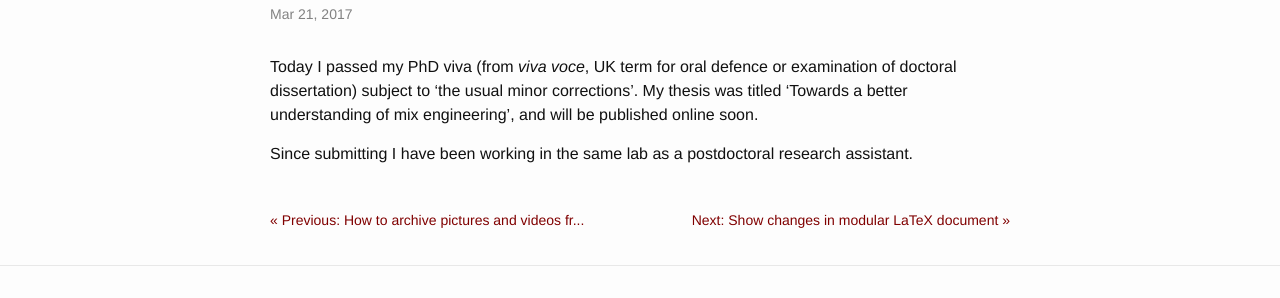
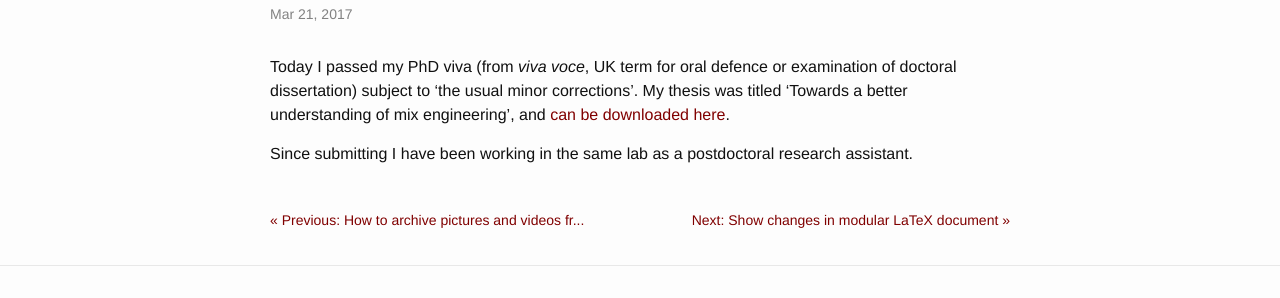
Before and after one commit to BrechtDeMan/BrechtDeMan.github.io, a Jekyll site: the page built from _posts/2017-03-21-PhD-viva-passed.markdown, in a window 1280 px wide. Shown: the part 245-543 px from the top of the page. Built offline with Jekyll 4.4.1, drawn with Linux system fonts in a browser that asks for light colours; nearby versions of some CDN libraries.

```diff
--- a/_posts/2017-03-21-PhD-viva-passed.markdown
+++ b/_posts/2017-03-21-PhD-viva-passed.markdown
@@ -7,6 +7,6 @@ excerpt_separator: <!--more-->
 ---
 
 Today I passed my PhD viva (from *viva voce*, UK term for oral defence or examination of doctoral dissertation) subject to 'the usual minor corrections'.
-My thesis was titled 'Towards a better understanding of mix engineering', and will be published online soon.
+My thesis was titled 'Towards a better understanding of mix engineering', and [can be downloaded here](/publications/pdf/PhD-thesis.pdf).
 
 Since submitting I have been working in the same lab as a postdoctoral research assistant.
```
Also changed, not shown: 404.md (added, +9 -0 lines).
